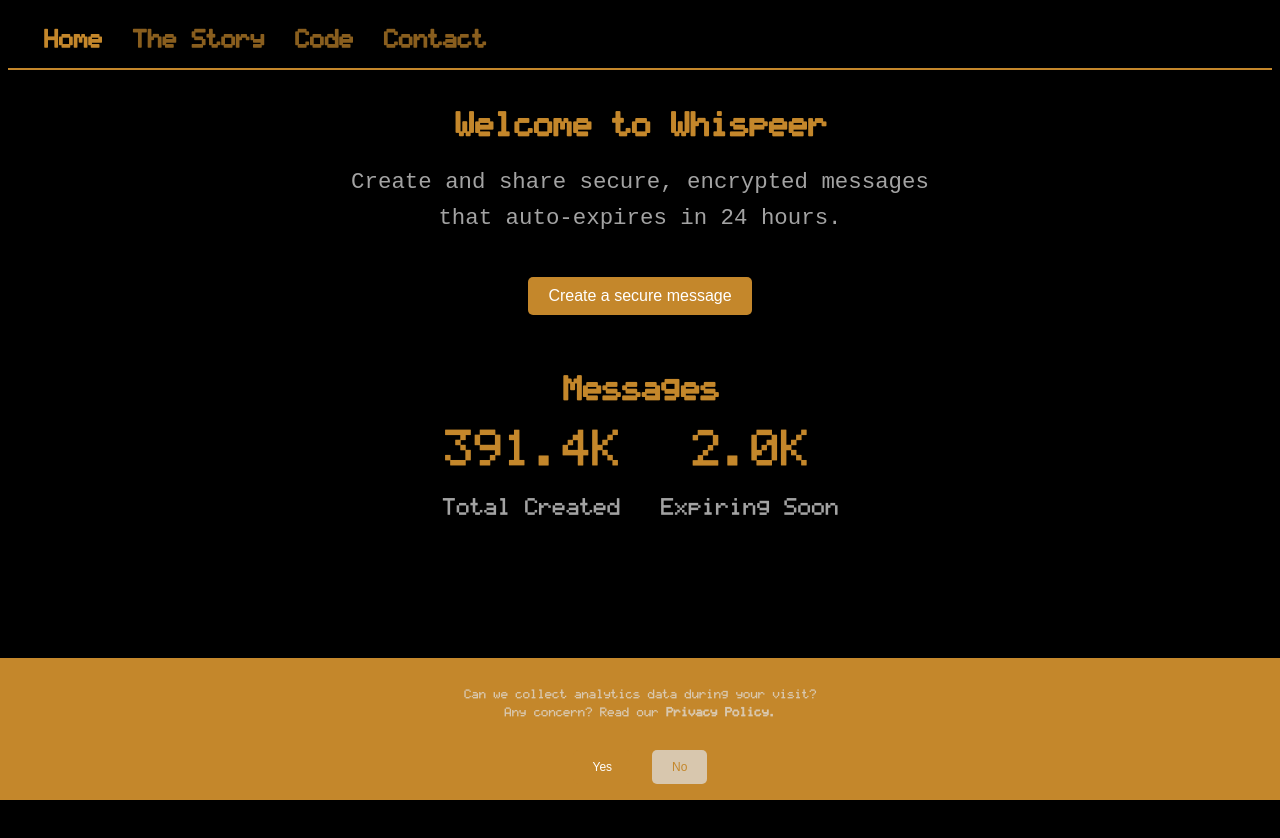
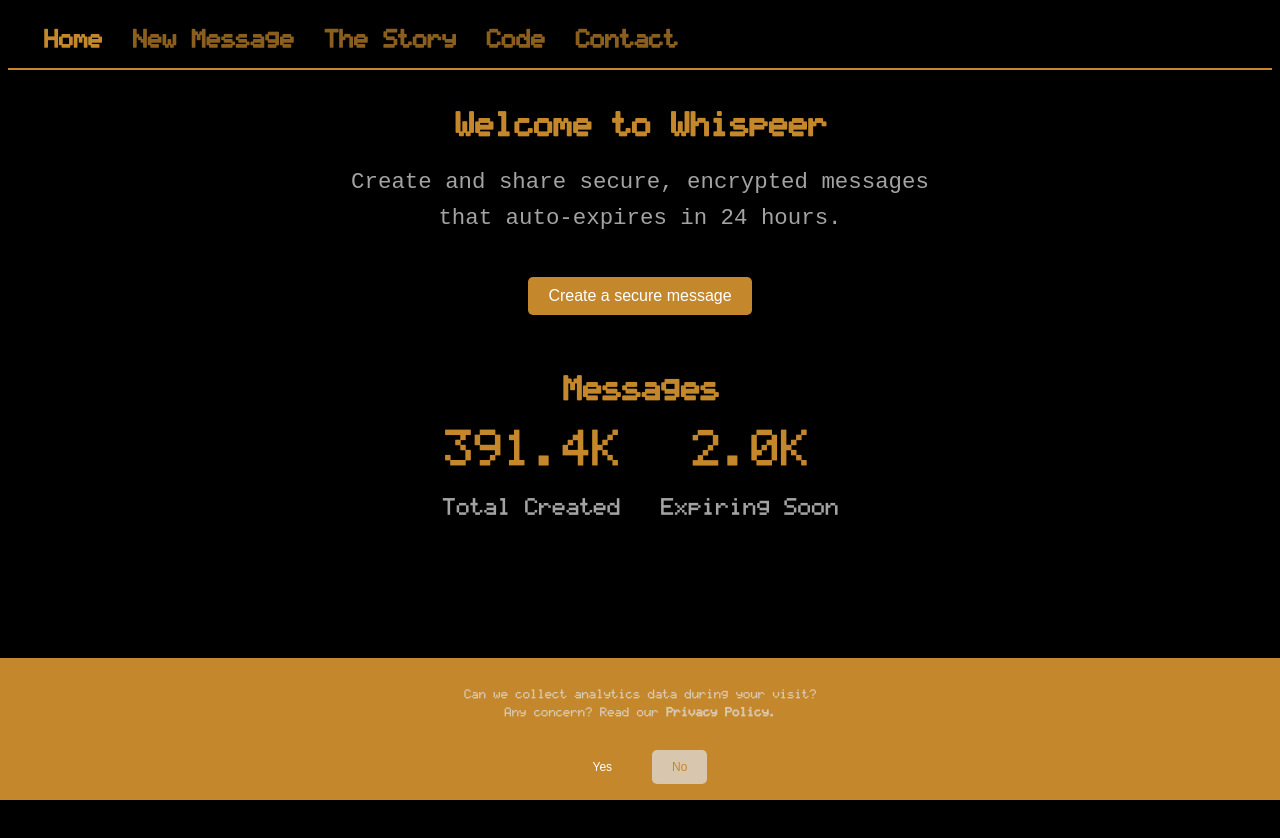
Before and after one commit to whispeer-me/whispeer, a Vue app: page / in a window 1280 px wide. Shown: the top 838 px of the page. Built offline with nearby package versions, Linux system fonts and the light colour scheme; no server answers.

Commit message:
Add New Message link to nav bar

```diff
--- a/src/components/main/AppHeader.vue
+++ b/src/components/main/AppHeader.vue
@@ -2,6 +2,9 @@
   <div class="header">
     <nav class="main-nav">
       <router-link to="/" class="nav-link">Home</router-link>
+      <router-link to="/m/new?ref=nav" class="nav-link"
+        >New Message</router-link
+      >
       <router-link to="/the-story" class="nav-link">The Story</router-link>
       <router-link to="/code" class="nav-link">Code</router-link>
       <router-link to="/contact" class="nav-link">Contact</router-link>
```
